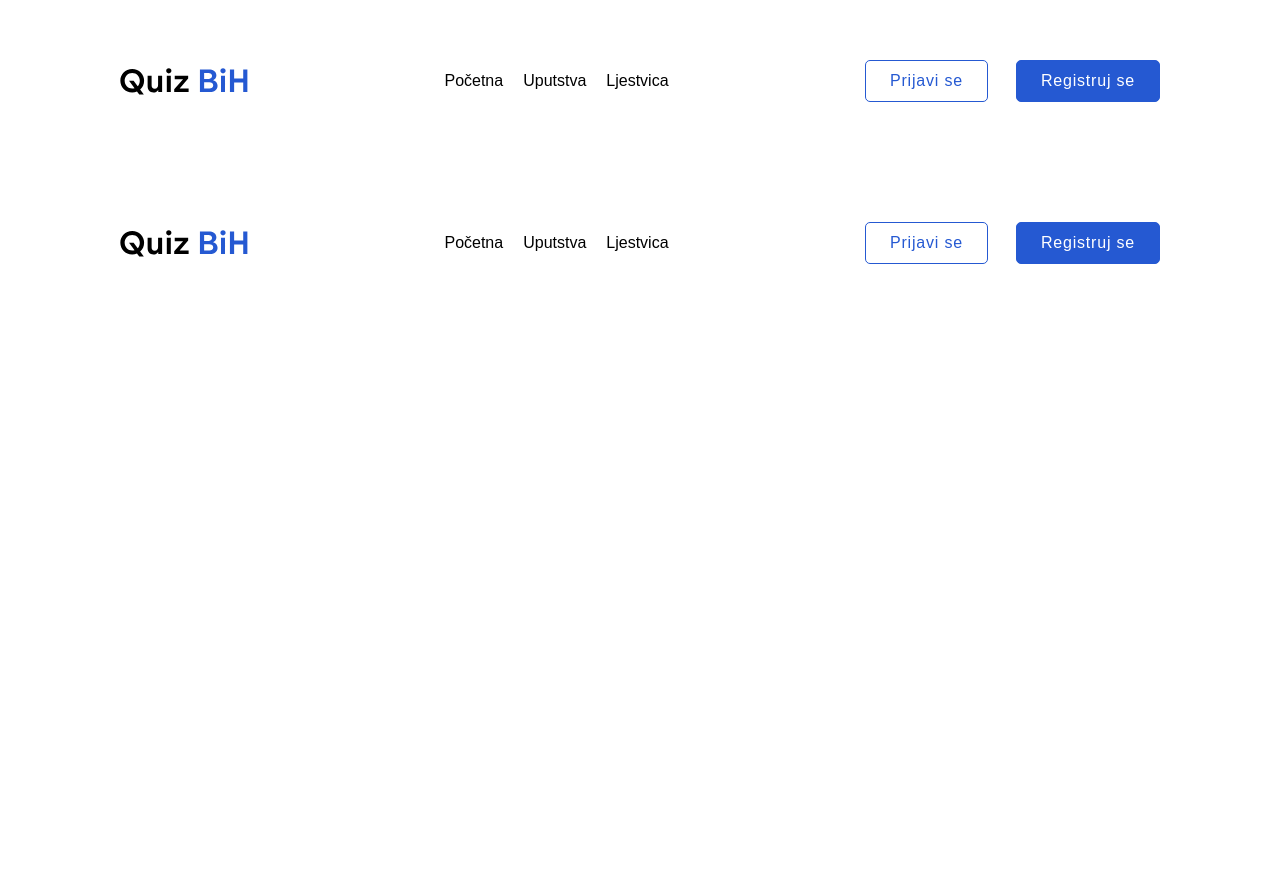
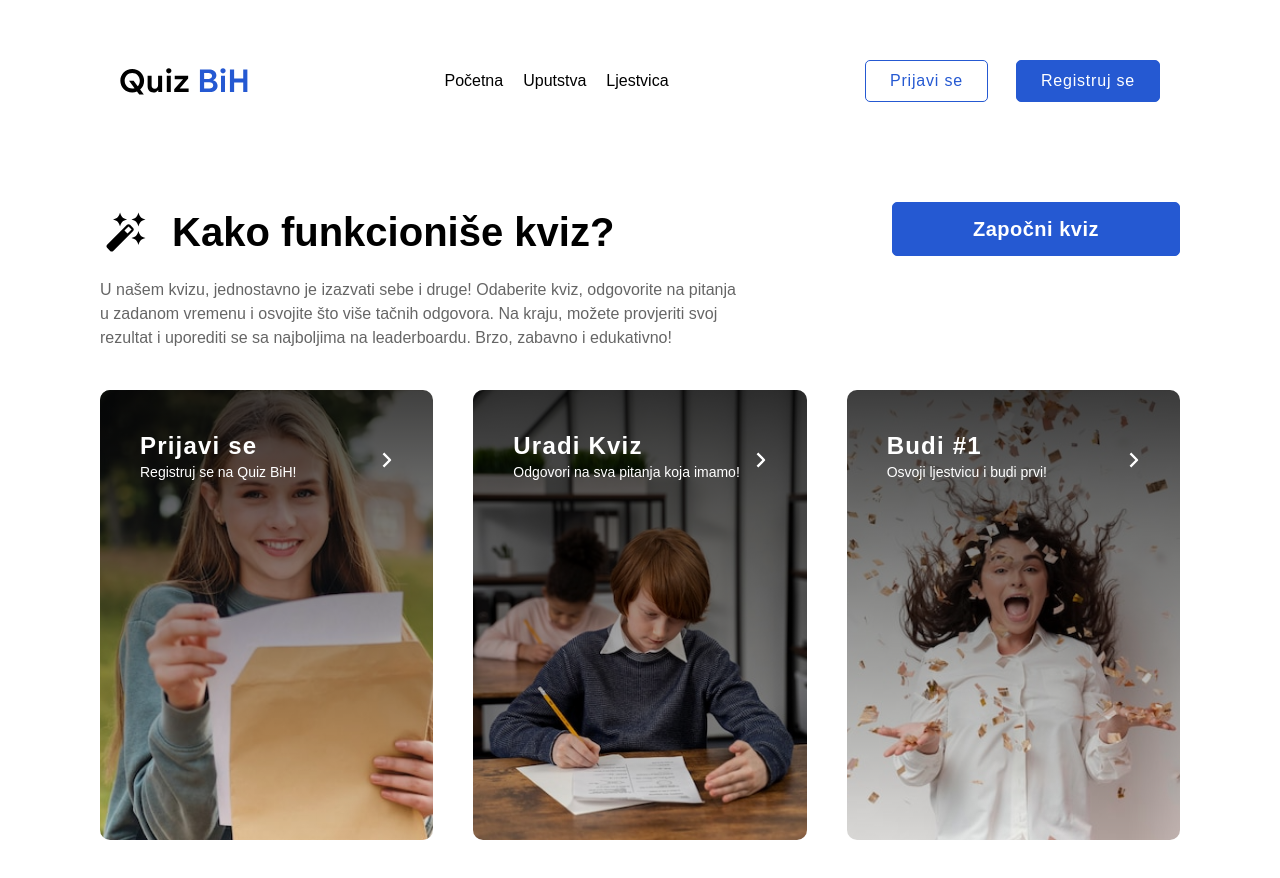
Before and after one commit to amer-5/quiz-app, a React (Vite) app: page /guides in a window 1280 px wide. Shown: the top 878 px of the page. Before the commit the page ends 800 px from the top, so only its background shows below. Built offline with nearby package versions, Linux system fonts and the light colour scheme.

Commit message:
4. Guides Page - done

```diff
--- a/src/App.tsx
+++ b/src/App.tsx
@@ -2,6 +2,7 @@ import { BrowserRouter as Router, Routes, Route } from "react-router-dom";
 
 import Navigation from "./components/navbar.tsx";
 import Home from "./pages/home.tsx";
+import Guides from "./pages/guides.tsx";
 
 const AppContent = () => {
   return (
@@ -9,7 +10,7 @@ const AppContent = () => {
       <Navigation />
       <Routes>
         <Route path="/" element={<Home />} />
-        <Route path="/guides" element={<Navigation />} />
+        <Route path="/guides" element={<Guides />} />
         <Route path="/leaderboard" element={<Navigation />} />
         <Route path="/login" element={<Navigation />} />
         <Route path="/register" element={<Navigation />} />
--- /dev/null
+++ b/src/components/card.tsx
@@ -0,0 +1,31 @@
+import { Link } from "react-router-dom";
+import arrowIcon from "../assets/icons/arrow.svg";
+
+interface CardProps {
+  title: string;
+  desc: string;
+  image: string;
+  url: string;
+}
+
+const Card: React.FC<CardProps> = ({ title, desc, image, url }) => {
+  return (
+    <Link
+      to={url}
+      className="card relative bg-cover bg-center aspect-[77/104] w-1/3 rounded-[10px] overflow-hidden before:absolute before:inset-0 before:bg-gradient-to-b before:from-black/75 before:to-transparent before:rounded-inherit"
+      style={{ backgroundImage: `url(${image})` }}
+    >
+      <div className="relative z-10 m-10">
+        <h2 className="text-2xl font-semibold text-white tracking-wider">
+          {title}
+        </h2>
+        <p className="text-white text-[14px]">{desc}</p>
+      </div>
+      <div className="absolute z-10 py-4 right-10 top-10">
+        <img src={arrowIcon} alt="Arrow" />
+      </div>
+    </Link>
+  );
+};
+
+export default Card;
--- a/src/components/navbar.tsx
+++ b/src/components/navbar.tsx
@@ -23,13 +23,13 @@ const Navigation: React.FC = () => {
         <Link to="/login">
           <Button
             buttonText="Prijavi se"
-            className="text-[#2559D2] border-[#2559D2] border-[1px] rounded-[5px] px-6 py-2 tracking-wider"
+            className="text-[#2559D2] border-[#2559D2] border-[1px] rounded-[5px] px-6 py-2 tracking-wider cursor-pointer"
           />
         </Link>
         <Link to="/register">
           <Button
             buttonText="Registruj se"
-            className="bg-[#2559D2] border-[#2559D2] border-[1px] text-white rounded-[5px] px-6 py-2 tracking-wider"
+            className="bg-[#2559D2] border-[#2559D2] border-[1px] text-white rounded-[5px] px-6 py-2 tracking-wider cursor-pointer"
           />
         </Link>
       </div>
--- /dev/null
+++ b/src/pages/guides.tsx
@@ -0,0 +1,61 @@
+import Image1 from "../assets/cards/card-1.png";
+import Image2 from "../assets/cards/card-2.png";
+import Image3 from "../assets/cards/card-3.png";
+import magic_wand from "../assets/icons/magic_wand.svg";
+import Card from "../components/card";
+import Button from "../components/button";
+
+const Guides: React.FC = () => {
+  return (
+    <>
+      <div className="flex justify-between w-[calc(100vw-12.5rem)] mx-auto mt-10">
+        <div className="w-[60%]">
+          <div className="flex items-center gap-5">
+            <img
+              src={magic_wand}
+              alt="Magic Wand"
+              className="flex items-center"
+            />
+            <h2 className="flex items-center text-[2.5rem] font-bold">
+              Kako funkcioniše kviz?
+            </h2>
+          </div>
+          <p className="opacity-60 mt-4">
+            U našem kvizu, jednostavno je izazvati sebe i druge! Odaberite kviz,
+            odgovorite na pitanja u zadanom vremenu i osvojite što više tačnih
+            odgovora. Na kraju, možete provjeriti svoj rezultat i uporediti se
+            sa najboljima na leaderboardu. Brzo, zabavno i edukativno!
+          </p>
+        </div>
+        <div>
+          <Button
+            buttonText="Započni kviz"
+            className="bg-[#2559D2] border-[#2559D2] border-[1px] font-bold text-xl tracking-wide text-white rounded-[5px] px-20 py-3 cursor-pointer"
+          />
+        </div>
+      </div>
+      <div className="flex w-[calc(100vw-12.5rem)] mx-auto gap-10 mt-10 pb-24">
+        <Card
+          title="Prijavi se"
+          desc="Registruj se na Quiz BiH!"
+          image={Image1}
+          url="/register"
+        />
+        <Card
+          title="Uradi Kviz"
+          desc="Odgovori na sva pitanja koja imamo!"
+          image={Image2}
+          url="/quiz"
+        />
+        <Card
+          title="Budi #1"
+          desc="Osvoji ljestvicu i budi prvi!"
+          image={Image3}
+          url="/leaderboard"
+        />
+      </div>
+    </>
+  );
+};
+
+export default Guides;
```
